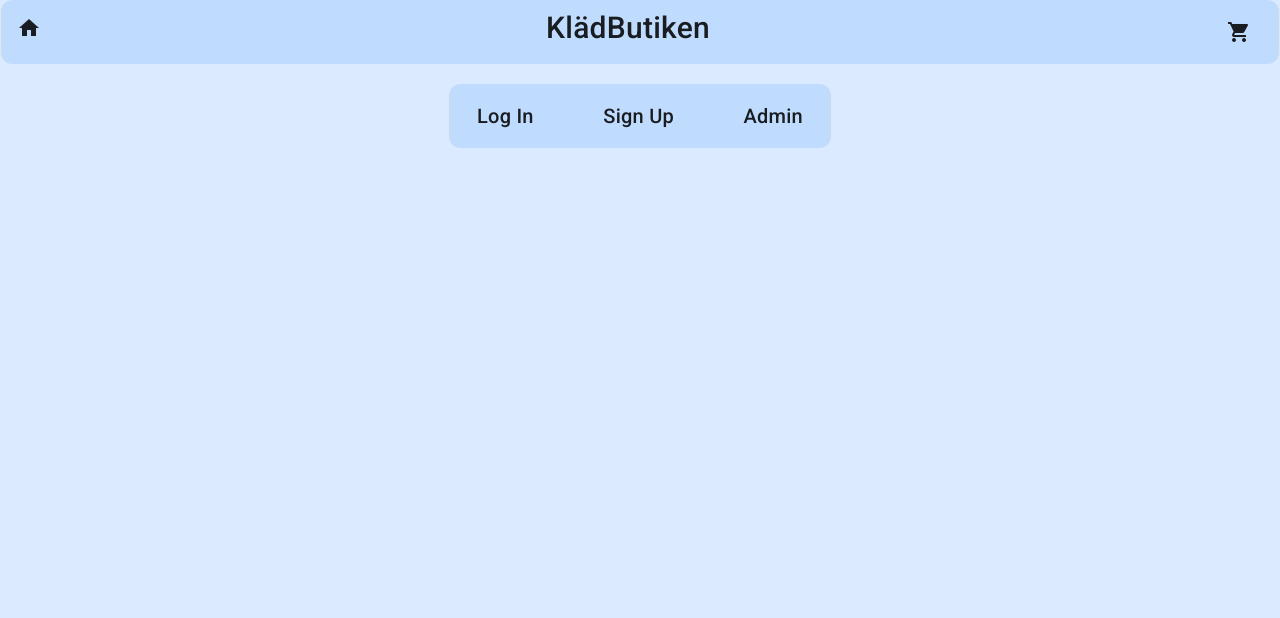
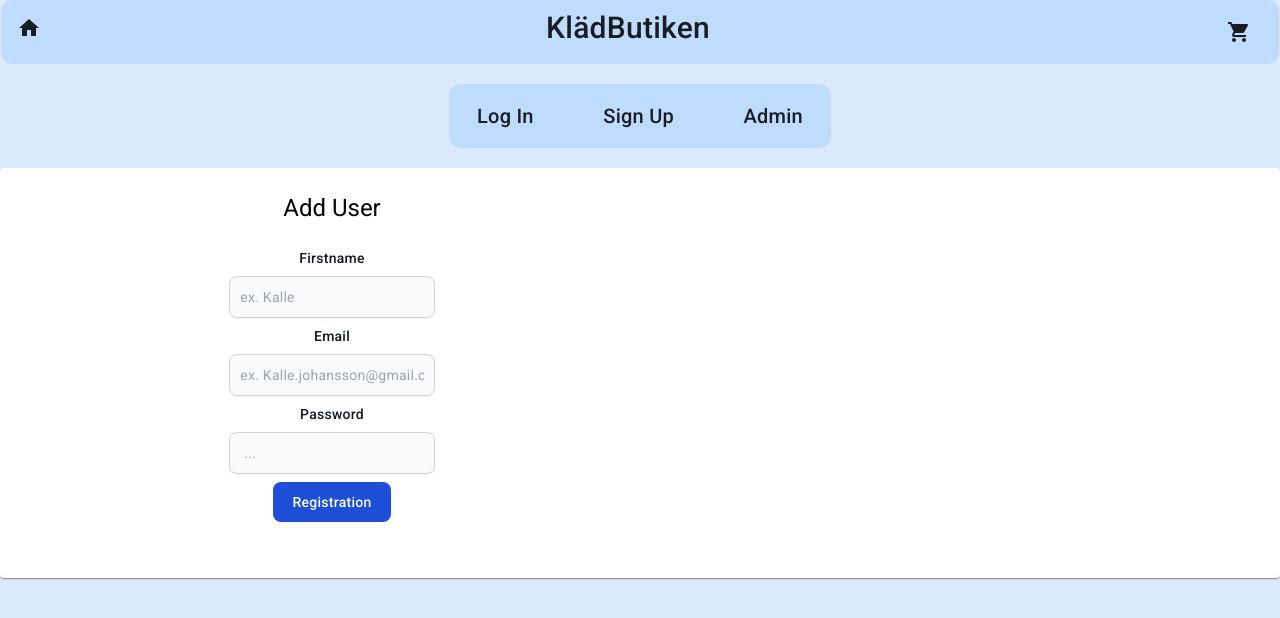
Before and after one commit to NiklasSahlbergNackademin/PanosTest, an Angular app: page /register in a window 1280 px wide. Before the commit this address led to /. Shown: the top 618 px of the page. Built offline with nearby package versions, Linux system fonts and the light colour scheme.

Commit message:
Lagt till routing för Sign Up sidan, lagt till logik för att registrera användare.

```diff
--- a/src/app/app-routing.module.ts
+++ b/src/app/app-routing.module.ts
@@ -4,13 +4,15 @@ import { HomeComponent } from './pages/home/home.component';
 import {CartComponent} from "./pages/cart/cart.component";
 import {ReceiptComponent} from "./components/header/receipt/receipt.component";
 import {AdminComponent} from "./pages/admin/admin.component";
+import {RegisterComponent} from "./pages/register/register.component";
 
 const routes: Routes = [
   { path: 'home', component: HomeComponent},
   { path: 'cart', component: CartComponent},
   { path: '', redirectTo: 'home', pathMatch: 'full' },
   { path: 'receipt', component: ReceiptComponent},
-  { path: 'admin', component: AdminComponent}
+  { path: 'admin', component: AdminComponent},
+  { path: 'register', component: RegisterComponent}
 ];
 
 @NgModule({
--- a/src/app/app.module.ts
+++ b/src/app/app.module.ts
@@ -27,6 +27,7 @@ import {CartService} from "./services/cart.service";
 import { ReceiptComponent } from './components/header/receipt/receipt.component';
 import { AdminComponent } from './pages/admin/admin.component';
 import {FormsModule, ReactiveFormsModule} from "@angular/forms";
+import { RegisterComponent } from './pages/register/register.component';
 
 @NgModule({
   declarations: [
@@ -38,7 +39,8 @@ import {FormsModule, ReactiveFormsModule} from "@angular/forms";
     ProductBoxComponent,
     CartComponent,
     ReceiptComponent,
-    AdminComponent
+    AdminComponent,
+    RegisterComponent
   ],
   imports: [
     BrowserModule,
--- a/src/app/components/header/header.component.html
+++ b/src/app/components/header/header.component.html
@@ -42,6 +42,6 @@
 </mat-toolbar>
 <mat-toolbar class="justify-between max-w-sm mx-auto border-x rounded-xl bg-blue-200 mb-5">
   <a routerLink="home" class="p-3 rounded-xl hover:bg-blue-400 ">Log In</a>
-  <a routerLink="home" class="p-3 rounded-xl hover:bg-blue-400 ">Sign Up</a>
+  <a routerLink="register" class="p-3 rounded-xl hover:bg-blue-400 ">Sign Up</a>
   <a routerLink="admin" class="p-3 rounded-xl hover:bg-blue-400 ">Admin</a>
 </mat-toolbar>
--- /dev/null
+++ b/src/app/models/customer.model.ts
@@ -0,0 +1,5 @@
+export interface Customer {
+  name: string;
+  email: string;
+  id: number;
+}
--- /dev/null
+++ b/src/app/models/customer.service.ts
@@ -0,0 +1,29 @@
+import { Injectable } from '@angular/core';
+import {HttpClient} from "@angular/common/http";
+import {Observable} from "rxjs";
+import {Customer} from "./customer.model";
+
+const API_BASE_URL = 'localhost:8080';
+
+@Injectable({
+  providedIn: 'root'
+})
+export class CustomerService {
+
+  constructor(private http: HttpClient) {}
+
+  public getCustomers(): Observable<Array <Customer>> {
+    return this.http.get<Customer[]>(`http://localhost:8080/customer/all`);
+  }
+
+  public addCustomer(customer: Customer): Observable<Customer> {
+    return this.http.post<Customer>('http://localhost:8080/customer/add', customer);
+  }
+
+  public updateCustomer(customer: Customer): Observable<Customer> {
+    return this.http.put<Customer>('http://localhost:8080/customer/update', customer);
+  }
+  public deleteCustomer(customerId: number): Observable<void> {
+    return this.http.delete<void>('http://localhost:8080/customer/delete/${customerId}');
+  }
+}
--- /dev/null
+++ b/src/app/pages/register/register.component.html
@@ -0,0 +1,34 @@
+<mat-card class="max-w-7xl mx-auto bg-blue-100 p-6">
+  <div class="flex flex-row">
+    <form class="w-6/12" #form="ngForm" (ngSubmit)="onSubmit()">
+
+    <div class="mb-6 flex flex-col items-center">
+      <h1>Add User</h1>
+      <label for="firstname" class="block m-2 text-sm font-medium text-gray-900 dark:text-white">Firstname</label>
+      <input type="text" id="firstname" name="firstName"
+             class="shadow-sm bg-gray-50 border border-gray-300 text-gray-900 text-sm rounded-lg focus:ring-blue-500
+           focus:border-blue-500 block w-1/3 p-2.5 dark:bg-gray-700 dark:border-gray-600 dark:placeholder-gray-400
+           dark:text-white dark:focus:ring-blue-500 dark:focus:border-blue-500 dark:shadow-sm-light" required
+             placeholder="ex. Kalle" [(ngModel)]="name">
+            <label for="category" class="block m-2 text-sm font-medium text-gray-900 dark:text-white">Email</label>
+      <input type="text" id="category" name="categoryItem"
+             class="shadow-sm bg-gray-50 border border-gray-300 text-gray-900 text-sm rounded-lg focus:ring-blue-500
+              focus:border-blue-500 block w-1/3 p-2.5 dark:bg-gray-700 dark:border-gray-600 dark:placeholder-gray-400
+              dark:text-white dark:focus:ring-blue-500 dark:focus:border-blue-500 dark:shadow-sm-light" required
+               placeholder="ex. Kalle.johansson@gmail.com" [(ngModel)]="email">
+      <label for="description" class="block m-2 text-sm font-medium text-gray-900 dark:text-white">Password</label>
+      <input type="password" id="description"  name="descriptionItem"
+             class="shadow-sm bg-gray-50 border border-gray-300 text-gray-900 text-sm rounded-lg focus:ring-blue-500
+            focus:border-blue-500 block w-1/3 p-2.5 dark:bg-gray-700 dark:border-gray-600 dark:placeholder-gray-400
+            dark:text-white dark:focus:ring-blue-500 dark:focus:border-blue-500 dark:shadow-sm-light" required
+             placeholder=" ... " [(ngModel)]="password">
+      <button [disabled]="form.invalid" type="submit" id="subButton"
+              class="text-white bg-blue-700 hover:bg-blue-800 focus:ring-4 focus:outline-none
+            focus:ring-blue-300 font-medium rounded-lg m-2 text-sm px-5 py-2.5 text-center
+            dark:bg-blue-600 dark:hover:bg-blue-700 dark:focus:ring-blue-800">
+        Registration
+        </button>
+      </div>
+    </form>
+  </div>
+</mat-card>
--- /dev/null
+++ b/src/app/pages/register/register.component.ts
@@ -0,0 +1,63 @@
+import { Component } from '@angular/core';
+import {HttpClient, HttpHeaders} from "@angular/common/http";
+import {Customer} from "../../models/customer.model";
+
+@Component({
+  selector: 'app-register',
+  templateUrl: './register.component.html',
+  styleUrls: ['./register.component.css']
+})
+export class RegisterComponent {
+  customers: Array<Customer> | undefined;
+
+  id: number | undefined;
+  name: string | undefined;
+  email: string | undefined;
+  password: string | undefined;
+
+  constructor(private http: HttpClient) {
+  }
+
+  onSubmit() {
+    const headers = new HttpHeaders().set('Content-Type', 'application/json');
+    this.http.post('http://localhost:8080/customer/add',
+      {name: this.name, email: this.email, password: this.password},
+      {headers, observe: 'response'}).subscribe(
+      res => {
+        console.log(res);
+        this.name = '';
+        this.email = '';
+        this.password = '';
+        if (res.status) {
+          console.log("Successfully Created User")
+        }
+      },
+      err => {
+        if (err.status === 404) {
+          console.log("User Not Found");
+        } else if (err.status === 400) {
+          console.log("Bad Request");
+        }
+      });
+  }
+
+  onDelete() {
+    const headers = new HttpHeaders().set('Content-Type', 'application/json');
+    this.http.delete(`http://localhost:8080/customer/delete/${this.id}`, {headers, observe: 'response'}).subscribe(
+      res => {
+        if (res.status === 204) {
+          console.log("Successfully Deleted User");
+        }
+      },
+      err => {
+        if (err.status === 404) {
+          console.log("Not Found");
+        } else if (err.status === 400) {
+          console.log("Bad Request");
+        }
+      }
+    );
+
+
+  }
+}
```
Also changed, not shown: src/app/pages/register/register.component.css (added), 1 other file (tests, documents, lock files or other folders).
